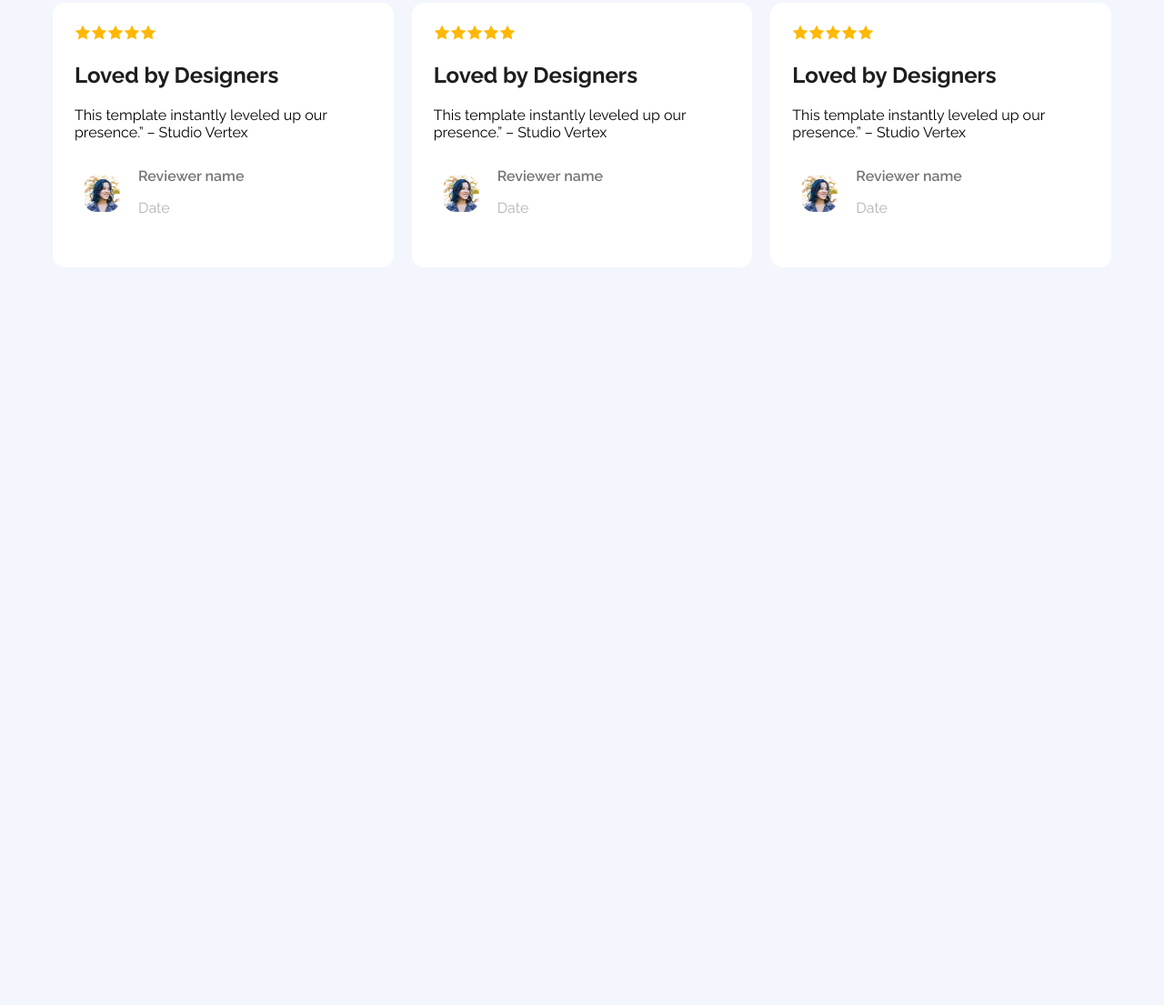
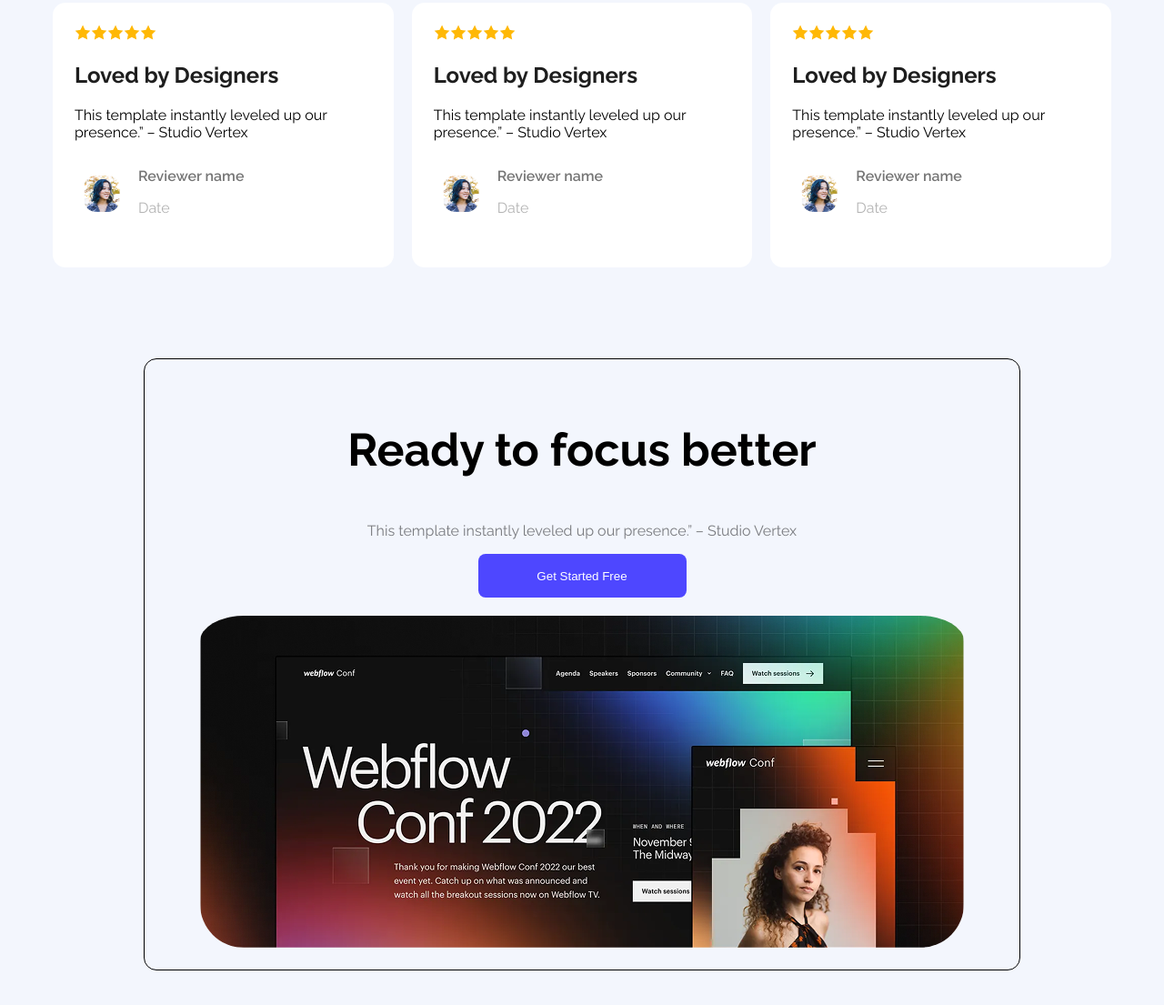
Before and after one commit to saiem1209/assignment-001, a plain HTML site: page index.html in a window 1280 px wide. Shown: the part 2334-3439 px from the top of the page at 91% size. Before the commit the page ends 2636 px from the top, so only its background shows below. Drawn offline with Linux system fonts and the light colour scheme.

Commit message:
ready focous sectin added

```diff
--- a/index.html
+++ b/index.html
@@ -59,7 +59,8 @@
         </section>
       <section class="review-section">
       <h1 class="section-title">What our users say</h1>
-      <div class="review">
+
+    <div class="review">
         <div class="review-section-details">
           <div class="review-section-image">
           <div class="image"><img src="Assets/icon-star.png" alt=""></div>
@@ -121,7 +122,14 @@
           </div>
         </div>
        </div>
-
+        <section class="ready-focous">
+          <div class="ready-focous-content">
+            <h3 class="ready-focous-title">Ready to focus better</h3>
+          <p class="ready-subtitle">This template instantly leveled up our presence.” – Studio Vertex</p>
+          <button class="get-start-button"><a href="">Get Started Free</a></button>
+          <div class="image"><img src="Assets/wc-big.png" alt=""></div>
+          </div>
+        </section>
 
       </section>
     </main>
--- a/style/style.css
+++ b/style/style.css
@@ -204,3 +204,41 @@ body{
     display: flex;
     gap: 20px;
 }
+
+/* ready-focous section */
+.ready-focous{
+    height: 698px;
+    max-width: 100%;
+    margin: 100px;
+}
+.ready-focous-content{
+    align-content: center;
+    text-align: center;
+    border-radius: 14px;
+    border: 1px solid black;
+    padding: 20px;
+}
+.ready-focous-title{
+    font-size: 50px;
+    font-weight: boldd
+}
+.ready-subtitle{
+    color: rgba(0, 0, 0, 0.5);
+    font-size: 16px;
+}
+.ready-focous-content img{
+    border-radius: 48px;
+    padding-top: 20px;
+}
+
+.get-start-button a{
+    text-decoration: none;
+    color: white;
+}
+.get-start-button{
+    height: 48px;
+    width: 229px;
+    background-color: #4E47FF;
+    border: none;
+    border-radius: 8px;
+}
```
